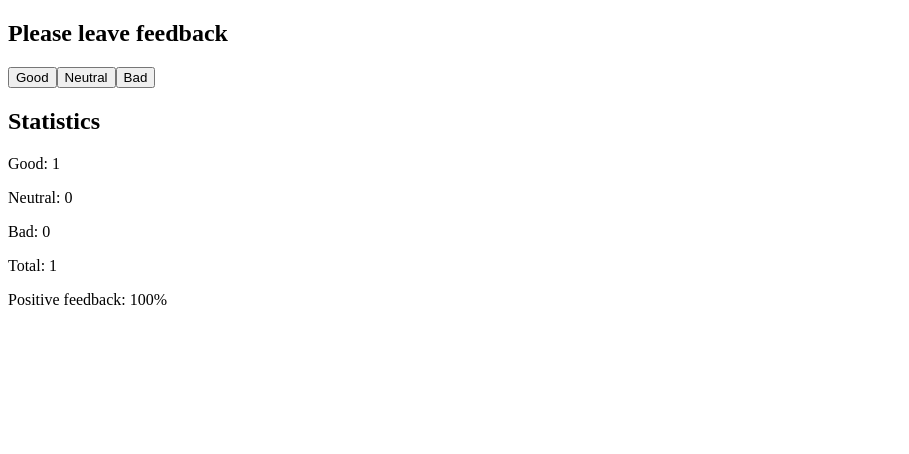
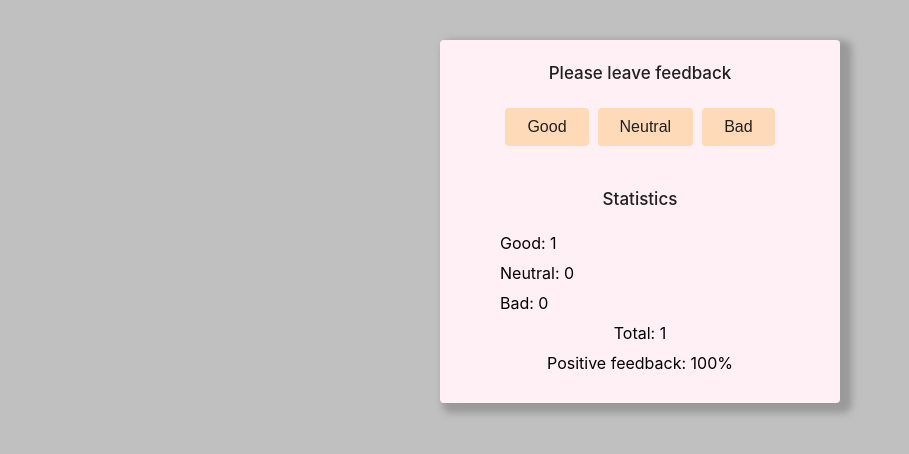
Before and after one commit to Vera-Korzun/goit-react-hw-02-feedback, a React app: page / in a window 1280 px wide. Both pictures are taken after a click on the button "Good". Shown: the whole page, without its empty margins (0-909 px from the left). Built offline with nearby package versions, Linux system fonts and the light colour scheme.

Commit message:
Added styles for Task 1

```diff
--- a/package.json
+++ b/package.json
@@ -9,6 +9,7 @@
     "react": "^17.0.1",
     "react-dom": "^17.0.1",
     "react-scripts": "4.0.1",
+    "styled-components": "^5.2.1",
     "web-vitals": "^0.2.4"
   },
   "scripts": {
--- a/src/components/App.js
+++ b/src/components/App.js
@@ -3,6 +3,7 @@ import FeedbackOptions from "./feedback/FeedbackOptions ";
 import Notification from "./notification/Notification";
 import Sections from "./sections/Sections";
 import Statistics from "./statistic/Statistics";
+import AppWrapper from "./AppStyled";
 
 class App extends Component {
   state = {
@@ -29,7 +30,7 @@ class App extends Component {
   render() {
     //const { good, neutral, bad } = this.state;
     return (
-      <div>
+      <AppWrapper>
         <Sections title="Please leave feedback">
           <FeedbackOptions
             // good="good"
@@ -53,7 +54,7 @@ class App extends Component {
             <Notification message="No feedback given" />
           )}
         </Sections>
-      </div>
+      </AppWrapper>
     );
   }
 }
--- /dev/null
+++ b/src/components/AppStyled.js
@@ -0,0 +1,12 @@
+import styled from "styled-components";
+
+const Wrapper = styled.div`
+  padding: 20px;
+  width: 400px;
+  background-color: #fff0f5;
+  border-radius: 4px;
+  margin: 40px auto;
+  box-shadow: 7px 5px 7px 5px rgba(140, 140, 140, 0.75);
+`;
+
+export default Wrapper;
--- a/src/components/feedback/FeedbackOptions .js
+++ b/src/components/feedback/FeedbackOptions .js
@@ -1,10 +1,14 @@
 import React from "react";
+import FeedbackButtons from "./FeedbackOptionsstyled";
 
 const FeedbackOptions = ({ state, onHandleClick }) => {
   return (
-    <>
+    <FeedbackButtons>
+      <ul className="list feedback__list">
         {Object.keys(state).map((item) => (
+          <li className="feedback__list-item" key={item}>
             <button
+              className="feedback__list-btn"
               type="button"
               key={item}
               data-name={item}
@@ -12,8 +16,10 @@ const FeedbackOptions = ({ state, onHandleClick }) => {
             >
               {item[0].toUpperCase() + item.slice(1)}
             </button>
+          </li>
         ))}
-    </>
+      </ul>
+    </FeedbackButtons>
   );
 };
 
--- /dev/null
+++ b/src/components/feedback/FeedbackOptionsstyled.js
@@ -0,0 +1,35 @@
+import styled from "styled-components";
+
+const Wrapper = styled.div`
+  .feedback__list {
+    display: flex;
+    flex-wrap: wrap;
+    justify-content: center;
+    margin-bottom: 40px;
+  }
+  .feedback__list-item:not(:last-child) {
+    margin-right: 9px;
+  }
+  .feedback__list-btn {
+    display: inline-block;
+    font-weight: 500;
+    font-size: 16px;
+    line-height: 1.63;
+    color: #212121;
+    background-color: #ffdab9;
+    padding: 6px 22px;
+    cursor: pointer;
+    border: none;
+    border-radius: 4px;
+    outline: none;
+  }
+  //.feedback__list-btn:focus,
+  .feedback__list-btn:hover {
+    color: #fff;
+    background-color: #dda0dd;
+    box-shadow: 7px 7px 12px 3px rgba(0, 0, 0, 0.42);
+    transition: 500ms cubic-bezier(0.4, 0, 0.2, 1);
+  }
+`;
+
+export default Wrapper;
--- a/src/components/notification/Notification.js
+++ b/src/components/notification/Notification.js
@@ -1,7 +1,12 @@
 import React from "react";
+import NotificationWrapper from "./NotificationStyled";
 
 const Notification = ({ message }) => {
-  return <h3>{message}</h3>;
+  return (
+    <NotificationWrapper>
+      <h3 className="notification">{message}</h3>
+    </NotificationWrapper>
+  );
 };
 
 export default Notification;
--- /dev/null
+++ b/src/components/notification/NotificationStyled.js
@@ -0,0 +1,12 @@
+import styled from "styled-components";
+
+const Wrapper = styled.div`
+  .notification {
+    font-weight: 500;
+    font-size: 16px;
+    line-height: 1.63;
+    color: #212121;
+  }
+`;
+
+export default Wrapper;
--- /dev/null
+++ b/src/components/sections/SectionWrapperStyled.js
@@ -0,0 +1,18 @@
+import styled from "styled-components";
+
+const Wrapper = styled.div`
+  .feedback {
+    display: flex;
+    flex-direction: column;
+    text-align: center;
+  }
+  .feedback__title {
+    font-weight: 500;
+    font-size: 17px;
+    line-height: 1.63;
+    color: #212121;
+    margin-bottom: 20px;
+  }
+`;
+
+export default Wrapper;
--- a/src/components/sections/Sections.js
+++ b/src/components/sections/Sections.js
@@ -1,11 +1,14 @@
 import React from "react";
+import SectionWrapper from "./SectionWrapperStyled";
 
 const Sections = ({ title, children }) => {
   return (
-    <section>
-      <h2>{title}</h2>
-      {children}
-    </section>
+    <SectionWrapper>
+      <section className="feedback">
+        <h2 className="feedback__title">{title}</h2>
+        {children}
+      </section>
+    </SectionWrapper>
   );
 };
 
--- a/src/components/statistic/Statistics.js
+++ b/src/components/statistic/Statistics.js
@@ -1,17 +1,24 @@
 import React from "react";
+import StatisticsList from "./StatisticsStyled";
 
 const Statistics = ({ state, total, positivePercentage }) => {
   return (
-    <>
-      {Object.keys(state).map((item) => (
-        <p key={item}>
-          {item[0].toUpperCase() + item.slice(1)}: <span>{state[item]}</span>
-        </p>
-      ))}
-
-      <p>Total: {total}</p>
-      <p>Positive feedback: {positivePercentage}%</p>
-    </>
+    <StatisticsList>
+      <ul className="list statistic__list">
+        {Object.keys(state).map((item) => (
+          <li className="statistic__list-item" key={item}>
+            <p className="statistic__list-titel" key={item}>
+              {item[0].toUpperCase() + item.slice(1)}:{" "}
+              <span className="statistic__list-titel-item">{state[item]}</span>
+            </p>
+          </li>
+        ))}
+      </ul>
+      <p className="statistic__titel">Total: {total}</p>
+      <p className="statistic__titel">
+        Positive feedback: {positivePercentage}%
+      </p>
+    </StatisticsList>
   );
 };
 
--- /dev/null
+++ b/src/components/statistic/StatisticsStyled.js
@@ -0,0 +1,18 @@
+import styled from "styled-components";
+
+const Wrapper = styled.div`
+  .statistic__list {
+    display: flex;
+    flex-direction: column;
+    align-items: flex-start;
+    margin-left: 40px;
+  }
+  .statistic__list-item {
+    margin-bottom: 10px;
+  }
+  .statistic__titel {
+    margin-bottom: 10px;
+  }
+`;
+
+export default Wrapper;
--- a/src/index.css
+++ b/src/index.css
@@ -11,3 +11,51 @@ code {
   font-family: source-code-pro, Menlo, Monaco, Consolas, 'Courier New',
     monospace;
 }
+body {
+  background-color: #c0c0c0;
+  margin: 0;
+  font-family: -apple-system, BlinkMacSystemFont, "Segoe UI", "Roboto", "Oxygen",
+    "Ubuntu", "Cantarell", "Fira Sans", "Droid Sans", "Helvetica Neue",
+    sans-serif;
+  -webkit-font-smoothing: antialiased;
+  -moz-osx-font-smoothing: grayscale;
+}
+
+code {
+  font-family: source-code-pro, Menlo, Monaco, Consolas, "Courier New",
+    monospace;
+}
+
+html {
+  box-sizing: border-box;
+}
+
+* {
+  box-sizing: inherit;
+  margin: 0;
+  padding: 0;
+}
+
+img {
+  display: block;
+  max-width: 100%;
+  height: auto;
+}
+
+.link {
+  text-decoration: none;
+}
+
+.list {
+  padding: 0;
+  margin: 0;
+  list-style: none;
+}
+
+h1,
+h2,
+h3,
+p {
+  margin: 0;
+  padding: 0;
+}
--- a/src/index.js
+++ b/src/index.js
@@ -1,5 +1,6 @@
 import React from "react";
 import ReactDOM from "react-dom";
 import App from "./components/App";
+import "./index.css";
 
 ReactDOM.render(<App />, document.getElementById("root"));
```
Also changed, not shown: 1 other file. Lines whose indentation alone changed are shown as unchanged.
